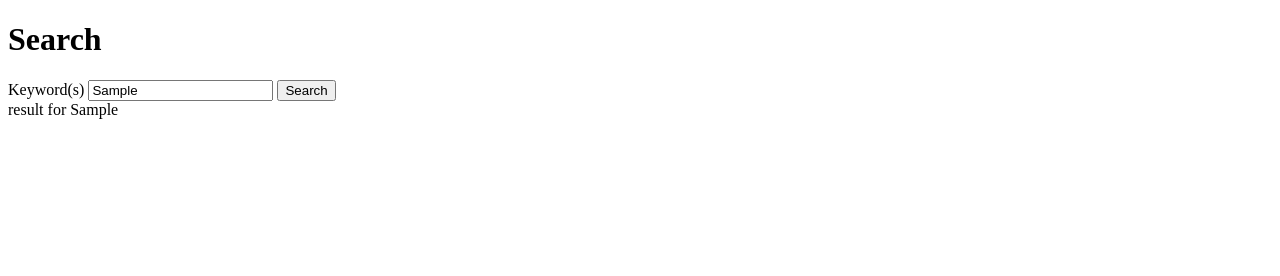
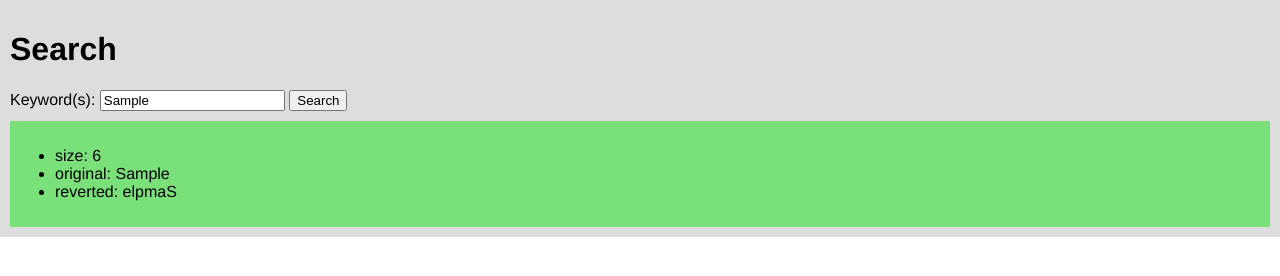
Before and after one commit to tkareine/hackjkl-intro-frp, a plain HTML site: page demo/index.html in a window 1280 px wide. Both pictures are taken after typing "Sample" into the empty fields and a click on the button "Search". Drawn offline with Linux system fonts and the light colour scheme.

Commit message:
Distinguish between success and failure results

```diff
--- a/demo/app.css
+++ b/demo/app.css
@@ -1,6 +1,25 @@
+body {
+  font-family: Helvetica;
+  margin: 0;
+  padding: 0;
+}
+.search {
+  background-color: #dddddd;
+  padding: 10px;
+}
 .search .controls {
   padding-right: 20px;
 }
 .search .controls.loading {
   background: url('loading.gif') no-repeat right;
 }
+.search .results {
+  margin-top: 10px;
+  padding: 10px 5px;
+}
+.search .results.success {
+  background-color: rgb(122, 224, 122);
+}
+.search .results.failure {
+  background-color: rgb(255, 152, 152);
+}
--- a/demo/app.js
+++ b/demo/app.js
@@ -19,7 +19,8 @@
 
   var isSearching = searchTerm.awaiting(searchResult).mapError(false)
 
-  searchResult.assign($('.search .result'), 'text')
+  searchResult.onValue(_.bind(showSearchSuccess, null, $('.search .results')))
+  searchResult.onError(_.bind(showSearchFailure, null, $('.search .results')))
 
   isSearching.assign($('.search .controls'), 'toggleClass', 'loading')
   isSearching.assign($('.search .controls button'), 'prop', 'disabled')
@@ -38,11 +39,11 @@
 
     _.delay(function() {
       if (randomSuccess()) {
-        console.log("resolving search: " + query)
-        deferred.resolve("result for " + query)
+        console.log("resolving search for " + query)
+        deferred.resolve(['size: ' + query.length, 'original: ' + query, 'reverted: ' + query.split('').reverse().join('')])
       } else {
-        console.log("rejecting search: " + query)
-        deferred.reject("failed for " + query)
+        console.log("rejecting search for " + query)
+        deferred.reject('backend unavailable')
       }
     }, randomTimeout())
 
@@ -52,4 +53,22 @@
 
     function randomSuccess() { return Math.random() > 0.2 }
   }
+
+  function showSearchSuccess($destination, results) {
+    $destination
+      .removeClass('failure')
+      .addClass('success')
+      .html(resultsToMarkup(results))
+
+    function resultsToMarkup(results) { return '<ul>' + _.map(results, resultToListItem).join('') + '</li>' }
+
+    function resultToListItem(res) { return '<li>' + res + '</li>' }
+  }
+
+  function showSearchFailure($destination, message) {
+    $destination
+      .removeClass('success')
+      .addClass('failure')
+      .text(message)
+  }
 })(window.$, window._, window.Bacon)
--- a/demo/index.html
+++ b/demo/index.html
@@ -8,13 +8,13 @@
   <body>
     <div class="search">
       <h1>Search</h1>
-      <label>Keyword(s)
+      <label>Keyword(s):
         <input type="text" placeholder="enter keywords">
       </label>
       <span class="controls">
         <button>Search</button>
       </span>
-      <div class="result">
+      <div class="results">
     </div>
     <script src="../components/jquery/jquery.js"></script>
     <script src="../components/underscore/underscore.js"></script>
```
